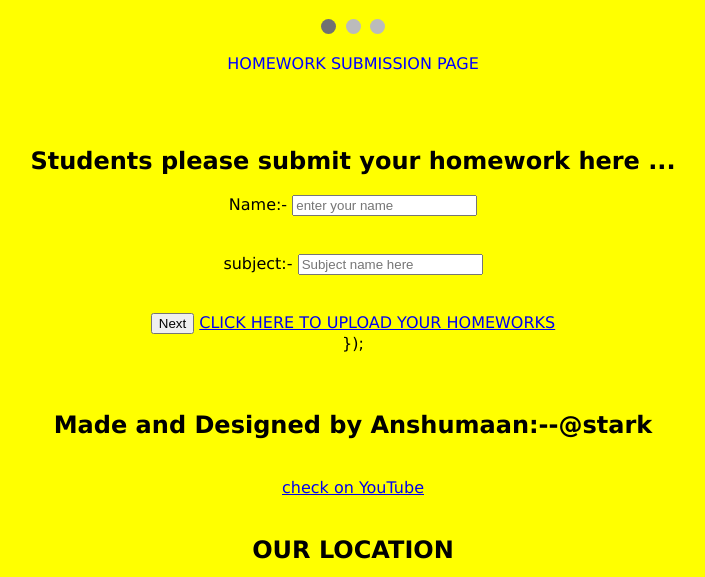
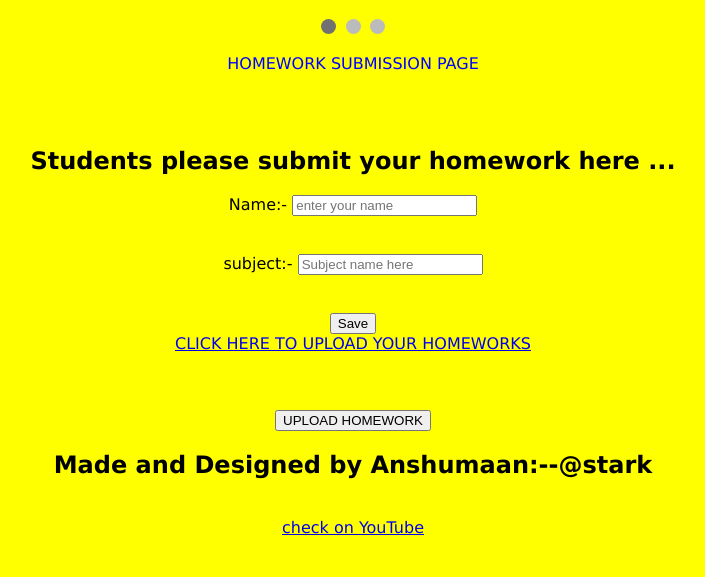
Before and after one commit to stark136/cchs, a Django app: page / in a window 1280 px wide. Shown: the part 429-1006 px from the top of the page, without its empty margins (287-992 px from the left). Run offline with Django 3.2, Linux system fonts and the light colour scheme.

Commit message:
Update home.html

```diff
--- a/templates/home.html
+++ b/templates/home.html
@@ -218,21 +218,19 @@ function showSlides() {
 <br>
 <br>
 <center>
-<form>
- <input type="submit" id="sub" class="btn btn-danger" value="Next" onclick = "Redirect();"/>
-</form>
+ <input type="submit" id="sub" class="btn btn-danger" value="Save" >
+ <Br>
 
 <a href="https://stark1367.pythonanywhere.com/">CLICK HERE TO UPLOAD YOUR HOMEWORKS</a>
   <BR>
-});
-
-</script>
 <br><br>
 </center>
 
 <Center>
   <Br>
+    <input type = "button" value = "UPLOAD HOMEWORK" onclick = "Redirect();"
 
+<BR>
 <H2>Made and Designed by Anshumaan:--@stark</H2>
 <Br>
 <a href="https://youtube.com/channel/UCQQm-n6X2750raKsZ1j6Svw">check on YouTube</a>
```
